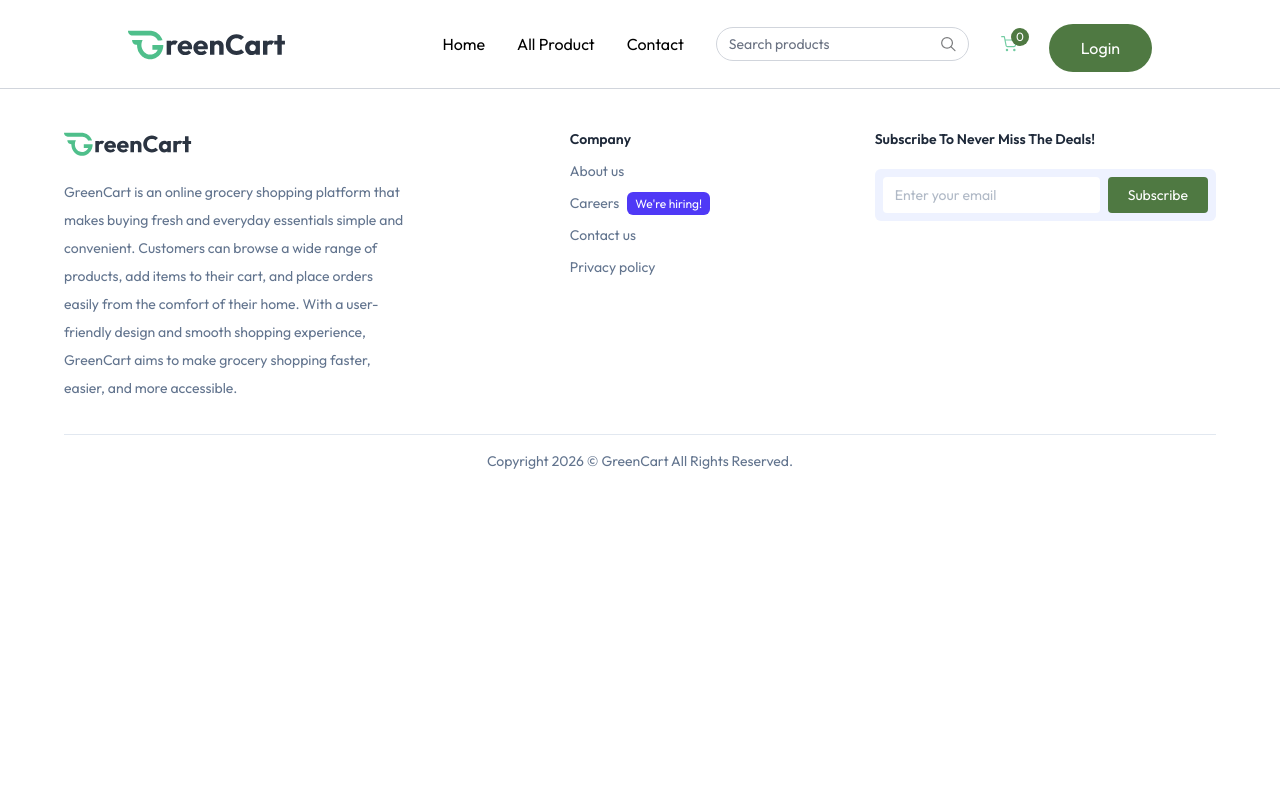
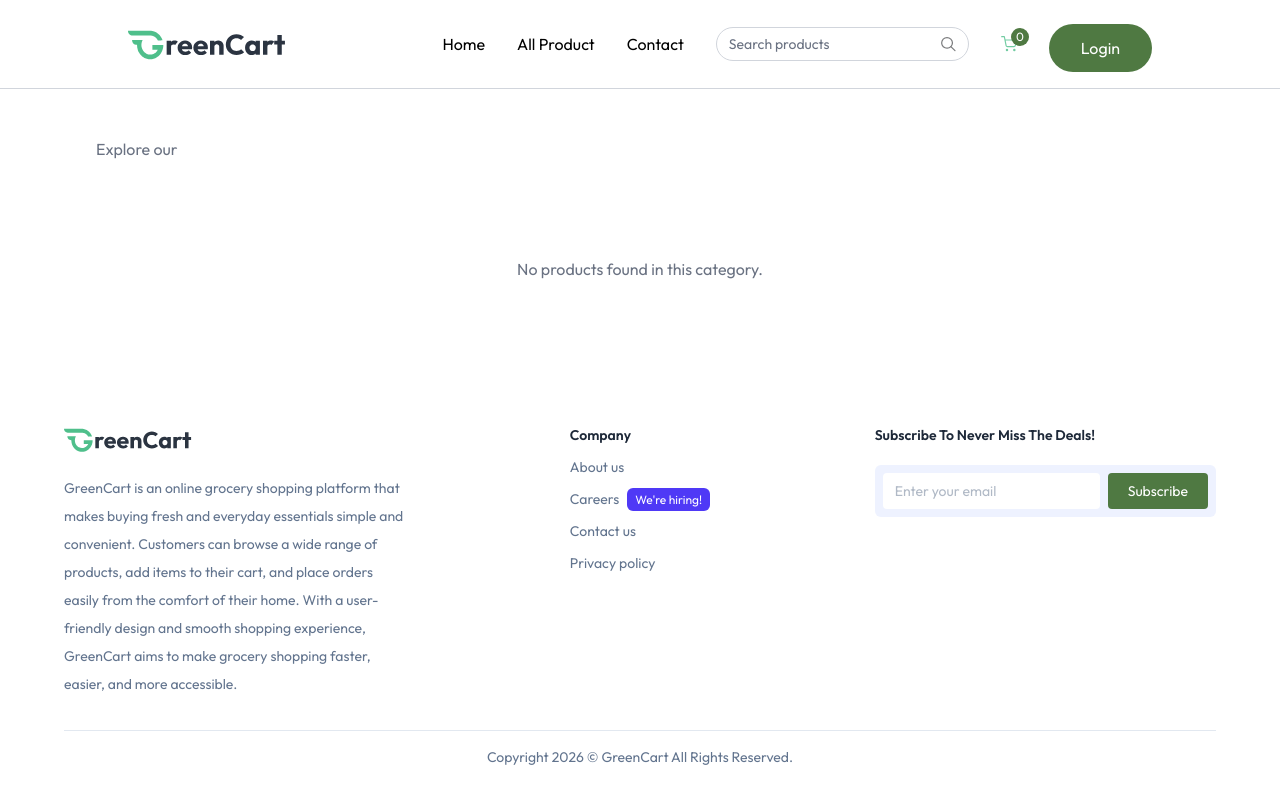
Before and after one commit to rokasuman/my-groceries-frontend, a React (Vite) app: page /product/1 in a window 1280 px wide. Built offline with nearby package versions, Linux system fonts and the light colour scheme.

Commit message:
catogories feature is done

```diff
--- a/src/App.jsx
+++ b/src/App.jsx
@@ -8,6 +8,9 @@ import Products from "./pages/Products.jsx";
 import Contact from "./pages/Contact.jsx";
 import { UseAppContext } from "./context/AppContext.jsx";
 import Login from "./components/Login.jsx";
+import CategoriesPage from "./pages/CategoriesPage.jsx";
+
+
 
 const App = () => {
   const isSellerPath = useLocation().pathname.includes("seller");
@@ -24,6 +27,7 @@ const App = () => {
         <Routes>
           <Route path="/" element={<Home />} />
           <Route path="/all-products" element={<Products />} />
+           <Route path="/product/:category" element={<CategoriesPage/>} />
           <Route path="/contact" element={<Contact />} />
         </Routes>
       </div>
--- a/src/components/Categories.jsx
+++ b/src/components/Categories.jsx
@@ -12,7 +12,7 @@ const Categories = () => {
       <div className="grid grid-cols-2 gap-4 sm:grid-cols-3 md:grid-cols-4 lg:grid-cols-7">
         {categories.map((category) => (
           <div
-            onClick={()=>navigate(`product/${category.path.toLowerCase()}`,scrollTo(0,0))}
+            onClick={()=>navigate(`/product/${category.path.toLowerCase()}`,scrollTo(0,0))}
             key={category.path}
             style={{ backgroundColor: category.bgColor }}
             className="flex cursor-pointer flex-col items-center justify-center rounded-xl p-4 transition-all duration-300 hover:-translate-y-1 hover:shadow-md"
--- /dev/null
+++ b/src/pages/CategoriesPage.jsx
@@ -0,0 +1,74 @@
+import { UseAppContext } from '../context/AppContext';
+import { useParams } from 'react-router-dom';
+import { categories } from '../assets/assets';
+
+const CategoriesPage = () => {
+  const { product } = UseAppContext();
+  const { category } = useParams();
+
+  const selectedCategory = categories.find(
+    (item) =>
+      item.path.toLowerCase() === category?.toLowerCase()
+  );
+
+  const filteredProducts = product.filter(
+    (item) =>
+      item.category?.toLowerCase() === category?.toLowerCase()
+  );
+
+  return (
+    <div className="py-10">
+
+      {/* Category heading */}
+      <div className="mb-8">
+        <h1 className="text-3xl font-semibold text-gray-800">
+          {selectedCategory?.text}
+        </h1>
+
+        <p className="mt-2 text-gray-500">
+          Explore our {selectedCategory?.text?.toLowerCase()}
+        </p>
+      </div>
+
+      {/* Products grid */}
+      <div className="grid grid-cols-2 gap-4 sm:grid-cols-3 md:grid-cols-4 lg:grid-cols-5">
+        {filteredProducts.map((item) => (
+          <div
+            key={item._id}
+            className="overflow-hidden rounded-xl border border-gray-200 bg-white transition hover:-translate-y-1 hover:shadow-lg"
+          >
+            <div className="flex h-48 items-center justify-center bg-gray-50 p-4">
+              <img
+                src={item.image[0]}
+                alt={item.name}
+                className="h-full w-full object-contain"
+              />
+            </div>
+
+            <div className="p-4">
+              <h2 className="truncate text-base font-medium text-gray-800">
+                {item.name}
+              </h2>
+
+              <p className="mt-2 text-lg font-semibold text-green-500">
+                ${item.price}
+              </p>
+            </div>
+          </div>
+        ))}
+      </div>
+
+      {/* No products */}
+      {filteredProducts.length === 0 && (
+        <div className="py-16 text-center">
+          <p className="text-gray-500">
+            No products found in this category.
+          </p>
+        </div>
+      )}
+
+    </div>
+  );
+};
+
+export default CategoriesPage;
```
Also changed, not shown: src/pages/Contact.jsx (+38 -15 lines).
